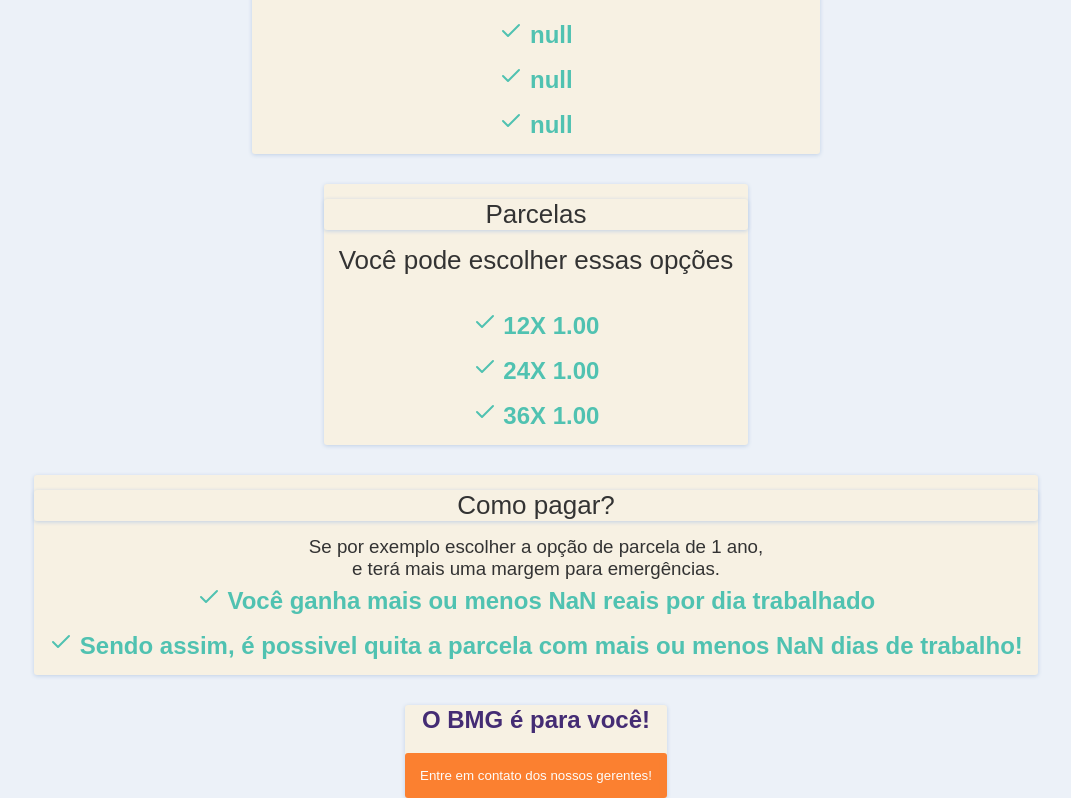
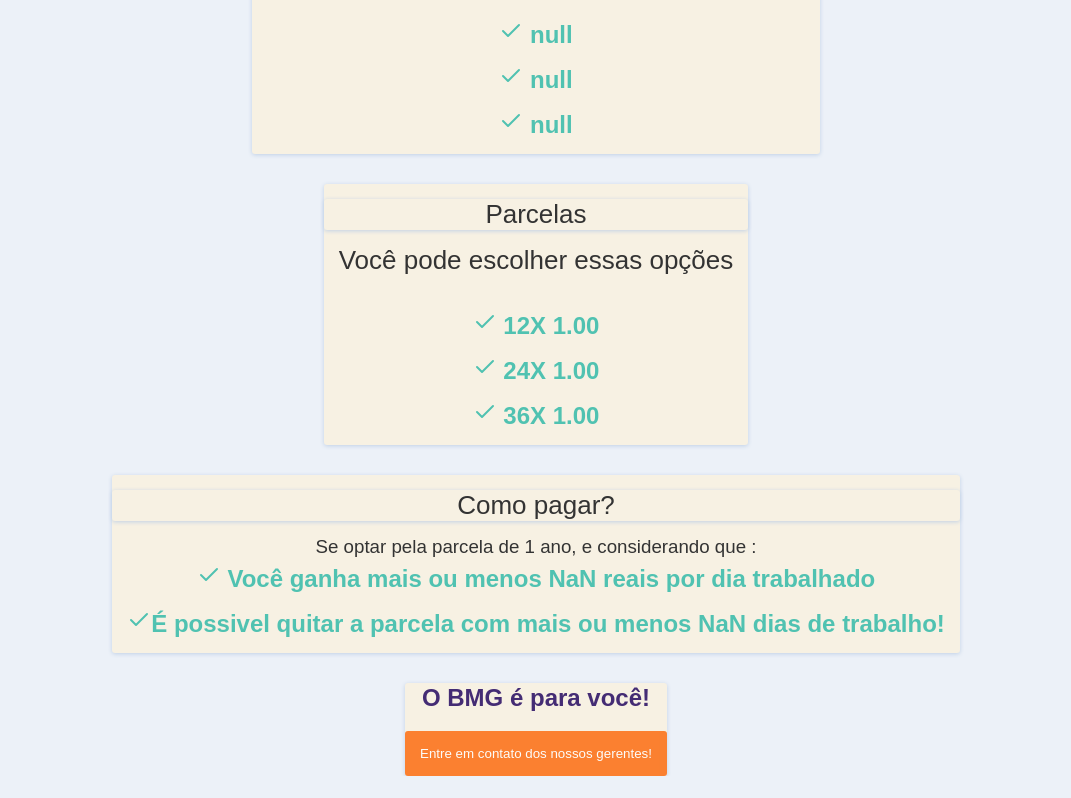
Before and after one commit to lchirata/bmg, a React (Create React App) app: page /formulario3 in a window 1280 px wide. Shown: the part 460-1258 px from the top of the page, without its empty margins (104-1175 px from the left). After the commit the page ends 1236 px from the top, so only its background shows below. Built offline with nearby package versions, Linux system fonts and the light colour scheme.

Commit message:
corrigindo frase

```diff
--- a/src/pages/formulario3/index.js
+++ b/src/pages/formulario3/index.js
@@ -110,9 +110,9 @@ export default class Main extends Component {
                                    <h1> Como pagar? </h1>
                               </header>
 
-                              <h3>Se por exemplo escolher a opção de parcela de 1 ano,
+                              <h3>Se optar pela parcela de 1 ano, e considerando que :
                                <br />
-                                 e terá mais uma margem para emergências.
+
                                </h3>
 
 
@@ -120,7 +120,7 @@ export default class Main extends Component {
                                    ((parseFloat((localStorage.getItem("@bmg/ticket")) * (parseFloat((localStorage.getItem("@bmg/cliente")))))))
 
                                    }`} reais por dia trabalhado </h2>
-                              <h2 style={{ color: '#50c2b1', margin: '15px' }} ><FiCheck /> Sendo assim, é possivel quita a parcela com mais ou menos {` ${
+                              <h2 style={{ color: '#50c2b1', margin: '15px' }} ><FiCheck />É possivel quitar a parcela com mais ou menos {` ${
                                    ((parseInt(((localStorage.getItem("@bmg/total") * (1 + 0.5) ^ 12) / 12).toFixed(1) / (((localStorage.getItem("@bmg/ticket") * ((localStorage.getItem("@bmg/cliente")))))))) + 1)
                                    }`} dias de trabalho!</h2>
                          </div>
```
Also changed, not shown: src/pages/formulario2/index.js (+0 -8 lines).
